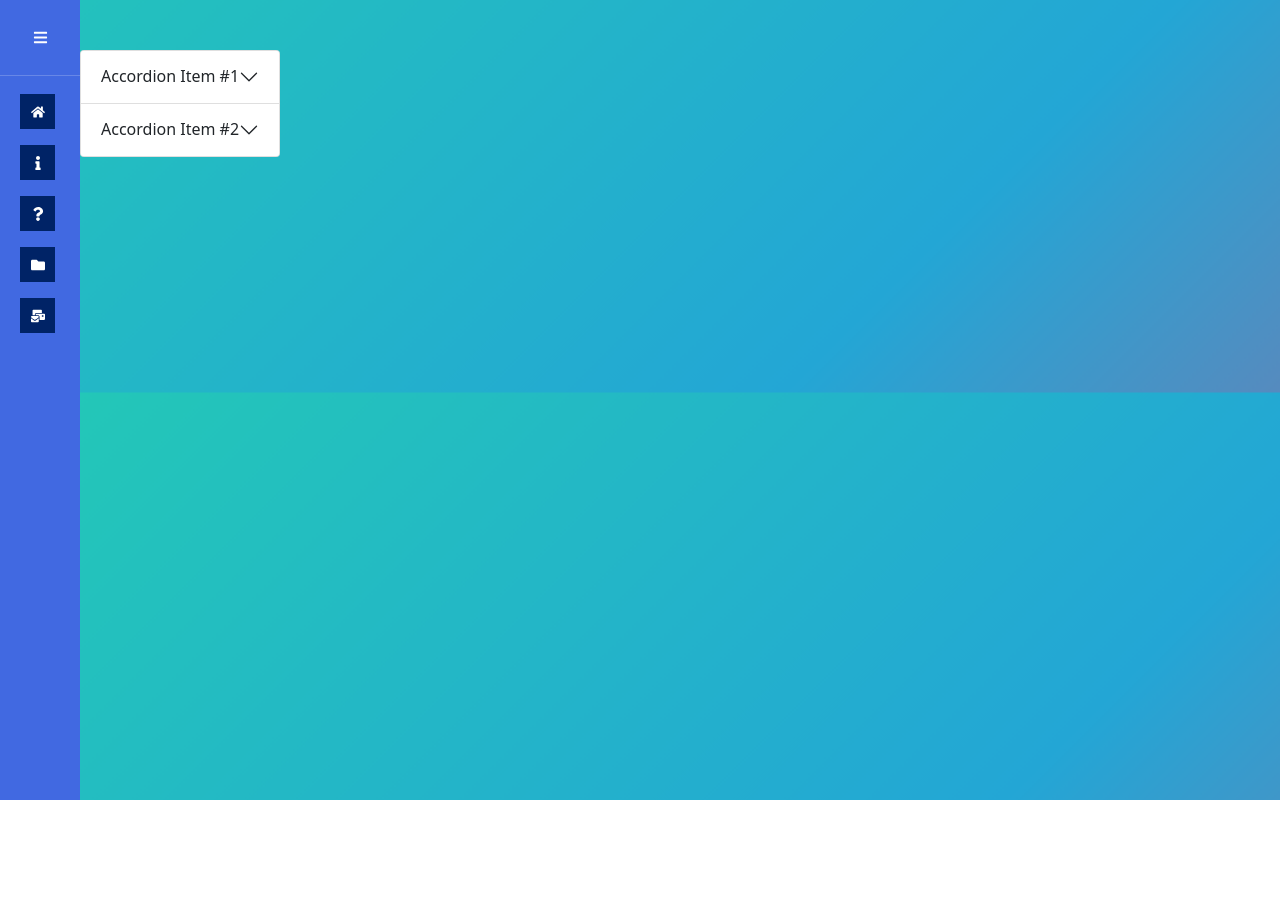
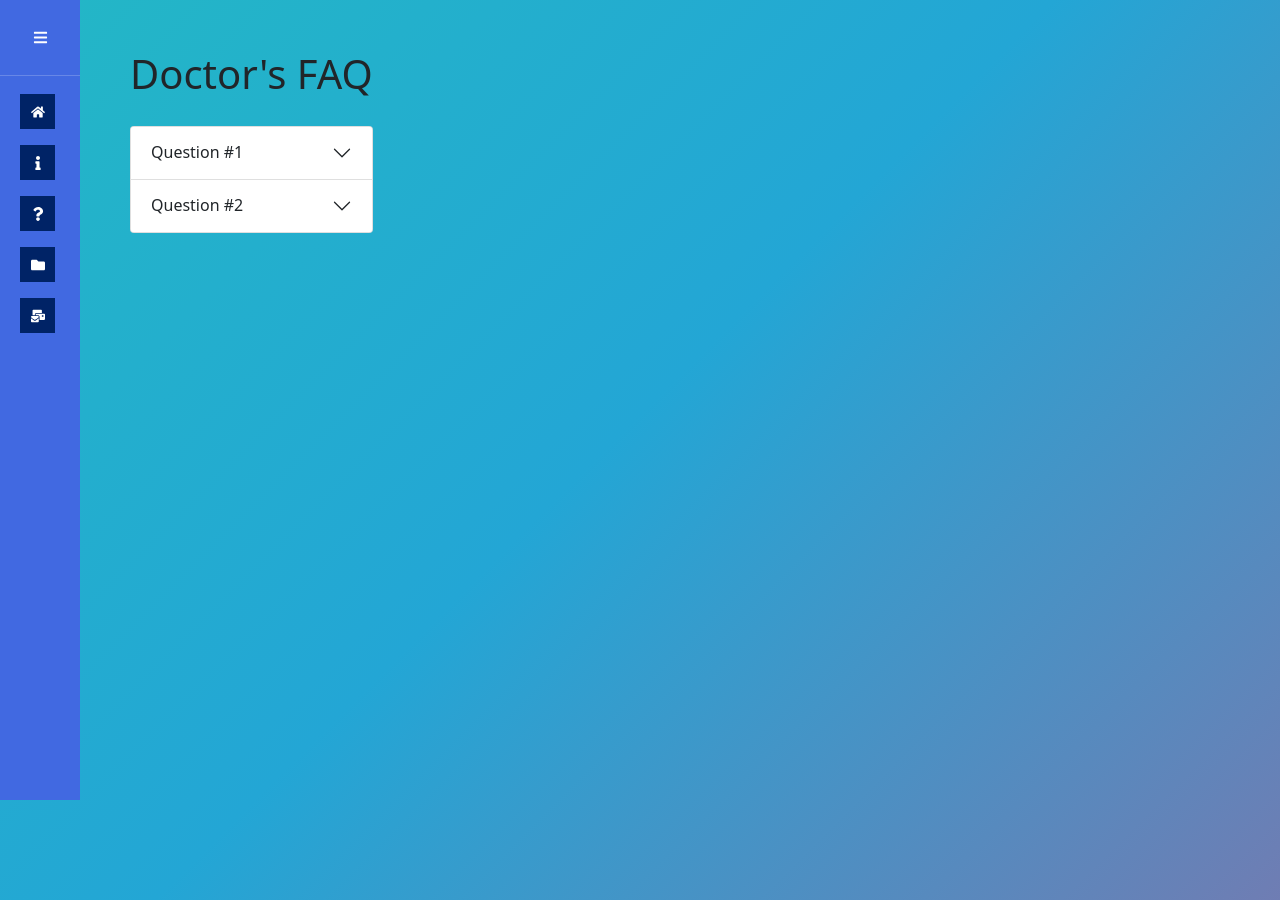
Before and after one commit to NeoCirc/neocirc-website, a React (Create React App) app: page /DocFAQPage in a window 1280 px wide. Before the commit the page ends 800 px from the top, so only its background shows below. Built offline with nearby package versions, Linux system fonts and the light colour scheme.

Commit message:
Added more details to FAQ pages

```diff
--- a/src/components/DocFAQPage.js
+++ b/src/components/DocFAQPage.js
@@ -1,38 +1,40 @@
 import React from "react";
 import { Accordion } from "react-bootstrap";
+import styled from 'styled-components';
 
 const DocFAQPage = () => {
 
     return (
-        <div>
+        <Wrap>
+            <Heading>
+                Doctor's FAQ
+            </Heading>
             <Accordion>
                 <Accordion.Item eventKey="0">
-                    <Accordion.Header>Accordion Item #1</Accordion.Header>
+                    <Accordion.Header>Question #1</Accordion.Header>
                     <Accordion.Body>
-                        Lorem ipsum dolor sit amet, consectetur adipiscing elit, sed do eiusmod
-                        tempor incididunt ut labore et dolore magna aliqua. Ut enim ad minim
-                        veniam, quis nostrud exercitation ullamco laboris nisi ut aliquip ex ea
-                        commodo consequat. Duis aute irure dolor in reprehenderit in voluptate
-                        velit esse cillum dolore eu fugiat nulla pariatur. Excepteur sint occaecat
-                        cupidatat non proident, sunt in culpa qui officia deserunt mollit anim id
-                        est laborum.
+                        Answer
                     </Accordion.Body>
                 </Accordion.Item>
                 <Accordion.Item eventKey="1">
-                    <Accordion.Header>Accordion Item #2</Accordion.Header>
+                    <Accordion.Header>Question #2</Accordion.Header>
                     <Accordion.Body>
-                        Lorem ipsum dolor sit amet, consectetur adipiscing elit, sed do eiusmod
-                        tempor incididunt ut labore et dolore magna aliqua. Ut enim ad minim
-                        veniam, quis nostrud exercitation ullamco laboris nisi ut aliquip ex ea
-                        commodo consequat. Duis aute irure dolor in reprehenderit in voluptate
-                        velit esse cillum dolore eu fugiat nulla pariatur. Excepteur sint occaecat
-                        cupidatat non proident, sunt in culpa qui officia deserunt mollit anim id
-                        est laborum.
+                        Answer
                     </Accordion.Body>
                 </Accordion.Item>
             </Accordion>
-        </div>
+        </Wrap>
     );
 }
 
+const Wrap = styled.div`
+    margin: 0px 50px 50px 50px;
+    height: 100vh;
+`;
+
+const Heading = styled.h1`
+    font-size: 40px;
+    padding-bottom: 20px;
+`;
+
 export { DocFAQPage };
--- a/src/components/GenFAQPage.js
+++ b/src/components/GenFAQPage.js
@@ -1,38 +1,40 @@
 import React from "react";
 import { Accordion } from "react-bootstrap";
+import styled from 'styled-components';
 
 const GenFAQPage = () => {
 
     return (
-        <div>
+        <Wrap>
+            <Heading>
+                General FAQ
+            </Heading>
             <Accordion>
                 <Accordion.Item eventKey="0">
-                    <Accordion.Header>Accordion Item #1</Accordion.Header>
+                    <Accordion.Header>Question #1</Accordion.Header>
                     <Accordion.Body>
-                        Lorem ipsum dolor sit amet, consectetur adipiscing elit, sed do eiusmod
-                        tempor incididunt ut labore et dolore magna aliqua. Ut enim ad minim
-                        veniam, quis nostrud exercitation ullamco laboris nisi ut aliquip ex ea
-                        commodo consequat. Duis aute irure dolor in reprehenderit in voluptate
-                        velit esse cillum dolore eu fugiat nulla pariatur. Excepteur sint occaecat
-                        cupidatat non proident, sunt in culpa qui officia deserunt mollit anim id
-                        est laborum.
+                        Answer
                     </Accordion.Body>
                 </Accordion.Item>
                 <Accordion.Item eventKey="1">
-                    <Accordion.Header>Accordion Item #2</Accordion.Header>
+                    <Accordion.Header>Question #2</Accordion.Header>
                     <Accordion.Body>
-                        Lorem ipsum dolor sit amet, consectetur adipiscing elit, sed do eiusmod
-                        tempor incididunt ut labore et dolore magna aliqua. Ut enim ad minim
-                        veniam, quis nostrud exercitation ullamco laboris nisi ut aliquip ex ea
-                        commodo consequat. Duis aute irure dolor in reprehenderit in voluptate
-                        velit esse cillum dolore eu fugiat nulla pariatur. Excepteur sint occaecat
-                        cupidatat non proident, sunt in culpa qui officia deserunt mollit anim id
-                        est laborum.
+                        Answer
                     </Accordion.Body>
                 </Accordion.Item>
             </Accordion>
-        </div>
+        </Wrap>
     );
 }
 
+const Wrap = styled.div`
+    margin: 0px 50px 50px 50px;
+    height: 100vh;
+`;
+
+const Heading = styled.h1`
+    font-size: 40px;
+    padding-bottom: 20px;
+`;
+
 export { GenFAQPage };
--- a/src/components/ParFAQPage.js
+++ b/src/components/ParFAQPage.js
@@ -1,38 +1,40 @@
 import React from "react";
 import { Accordion } from "react-bootstrap";
+import styled from 'styled-components';
 
 const ParFAQPage = () => {
 
     return (
-        <div>
+        <Wrap>
+            <Heading>
+                Parent's FAQ
+            </Heading>
             <Accordion>
                 <Accordion.Item eventKey="0">
-                    <Accordion.Header>Accordion Item #1</Accordion.Header>
+                    <Accordion.Header>Question #1</Accordion.Header>
                     <Accordion.Body>
-                        Lorem ipsum dolor sit amet, consectetur adipiscing elit, sed do eiusmod
-                        tempor incididunt ut labore et dolore magna aliqua. Ut enim ad minim
-                        veniam, quis nostrud exercitation ullamco laboris nisi ut aliquip ex ea
-                        commodo consequat. Duis aute irure dolor in reprehenderit in voluptate
-                        velit esse cillum dolore eu fugiat nulla pariatur. Excepteur sint occaecat
-                        cupidatat non proident, sunt in culpa qui officia deserunt mollit anim id
-                        est laborum.
+                        Answer
                     </Accordion.Body>
                 </Accordion.Item>
                 <Accordion.Item eventKey="1">
-                    <Accordion.Header>Accordion Item #2</Accordion.Header>
+                    <Accordion.Header>Question #2</Accordion.Header>
                     <Accordion.Body>
-                        Lorem ipsum dolor sit amet, consectetur adipiscing elit, sed do eiusmod
-                        tempor incididunt ut labore et dolore magna aliqua. Ut enim ad minim
-                        veniam, quis nostrud exercitation ullamco laboris nisi ut aliquip ex ea
-                        commodo consequat. Duis aute irure dolor in reprehenderit in voluptate
-                        velit esse cillum dolore eu fugiat nulla pariatur. Excepteur sint occaecat
-                        cupidatat non proident, sunt in culpa qui officia deserunt mollit anim id
-                        est laborum.
+                        Answer
                     </Accordion.Body>
                 </Accordion.Item>
             </Accordion>
-        </div>
+        </Wrap>
     );
 }
 
+const Wrap = styled.div`
+    margin: 0px 50px 50px 50px;
+    height: 100vh;
+`;
+
+const Heading = styled.h1`
+    font-size: 40px;
+    padding-bottom: 20px;
+`;
+
 export { ParFAQPage };
```
